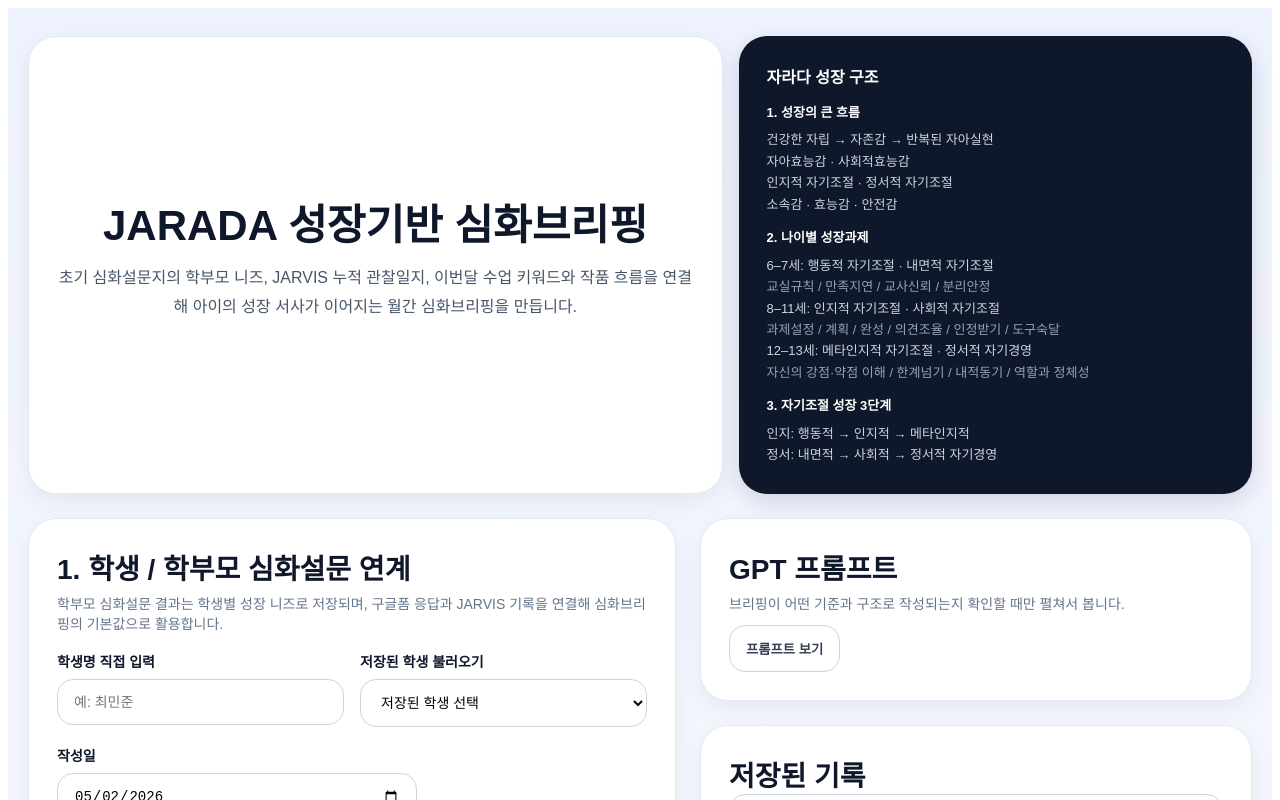
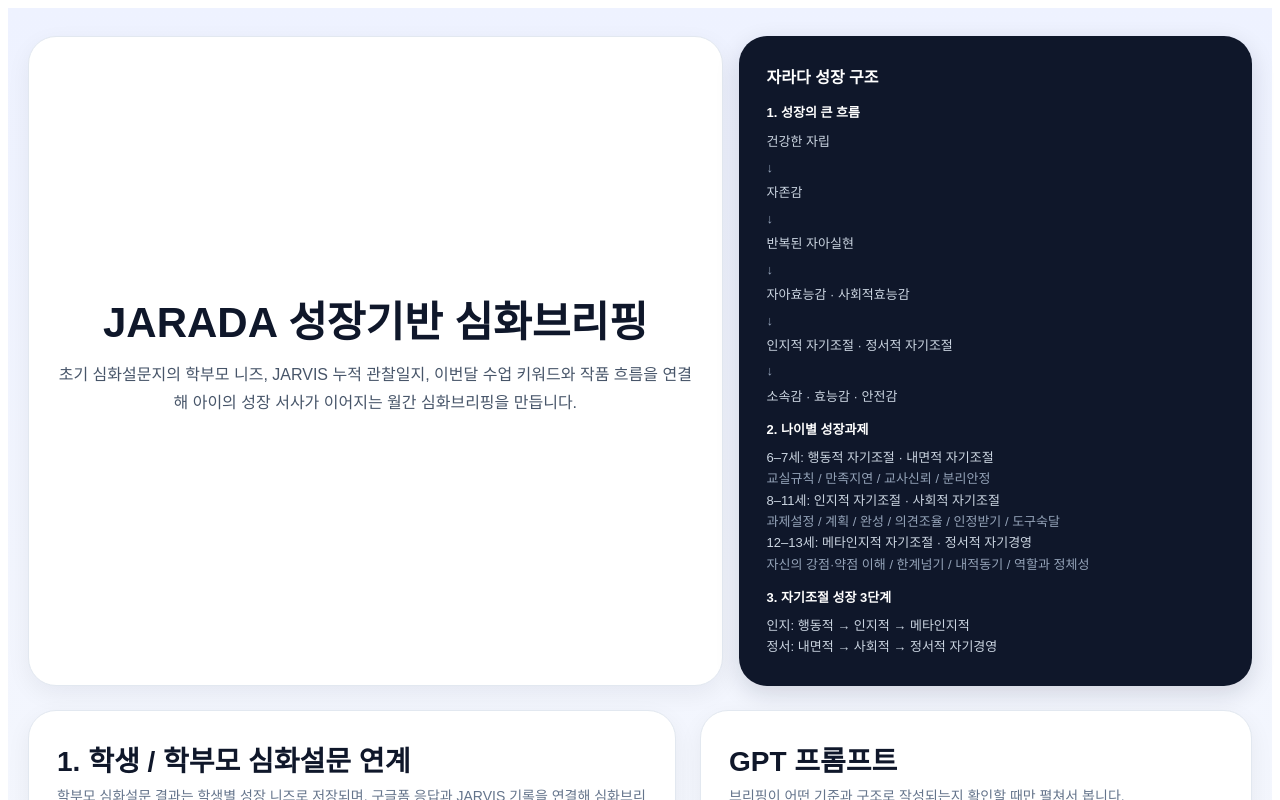
Before and after one commit to jaradaboys/jarada-briefing-2, a React (Vite) app: page / in a window 1280 px wide. Shown: the top 800 px of the page. Built offline with nearby package versions, Linux system fonts and the light colour scheme.

Commit message:
Update App.jsx

```diff
--- a/src/App.jsx
+++ b/src/App.jsx
@@ -2178,16 +2178,20 @@ alert(`${incoming.length}개의 JARVIS 관찰일지를 불러왔고, 기본값
           <div style={{ fontWeight: 800, marginBottom: 14 }}>자라다 성장 구조</div>
           <div style={{ display: "grid", gap: 12, lineHeight: 1.65, fontSize: 13 }}>
   <div>
-    <strong>1. 성장의 큰 흐름</strong>
-    <div style={{ marginTop: 6, color: "#cbd5e1" }}>
-      건강한 자립 → 자존감 → 반복된 자아실현
-      <br />
-      자아효능감 · 사회적효능감
-      <br />
-      인지적 자기조절 · 정서적 자기조절
-      <br />
-      소속감 · 효능감 · 안전감
-    </div>
+   <strong>1. 성장의 큰 흐름</strong>
+<div style={{ marginTop: 8, color: "#cbd5e1", display: "grid", gap: 4 }}>
+  <div>건강한 자립</div>
+  <div style={{ color: "#94a3b8" }}>↓</div>
+  <div>자존감</div>
+  <div style={{ color: "#94a3b8" }}>↓</div>
+  <div>반복된 자아실현</div>
+  <div style={{ color: "#94a3b8" }}>↓</div>
+  <div>자아효능감 · 사회적효능감</div>
+  <div style={{ color: "#94a3b8" }}>↓</div>
+  <div>인지적 자기조절 · 정서적 자기조절</div>
+  <div style={{ color: "#94a3b8" }}>↓</div>
+  <div>소속감 · 효능감 · 안전감</div>
+</div>
   </div>
 
   <div>
```
